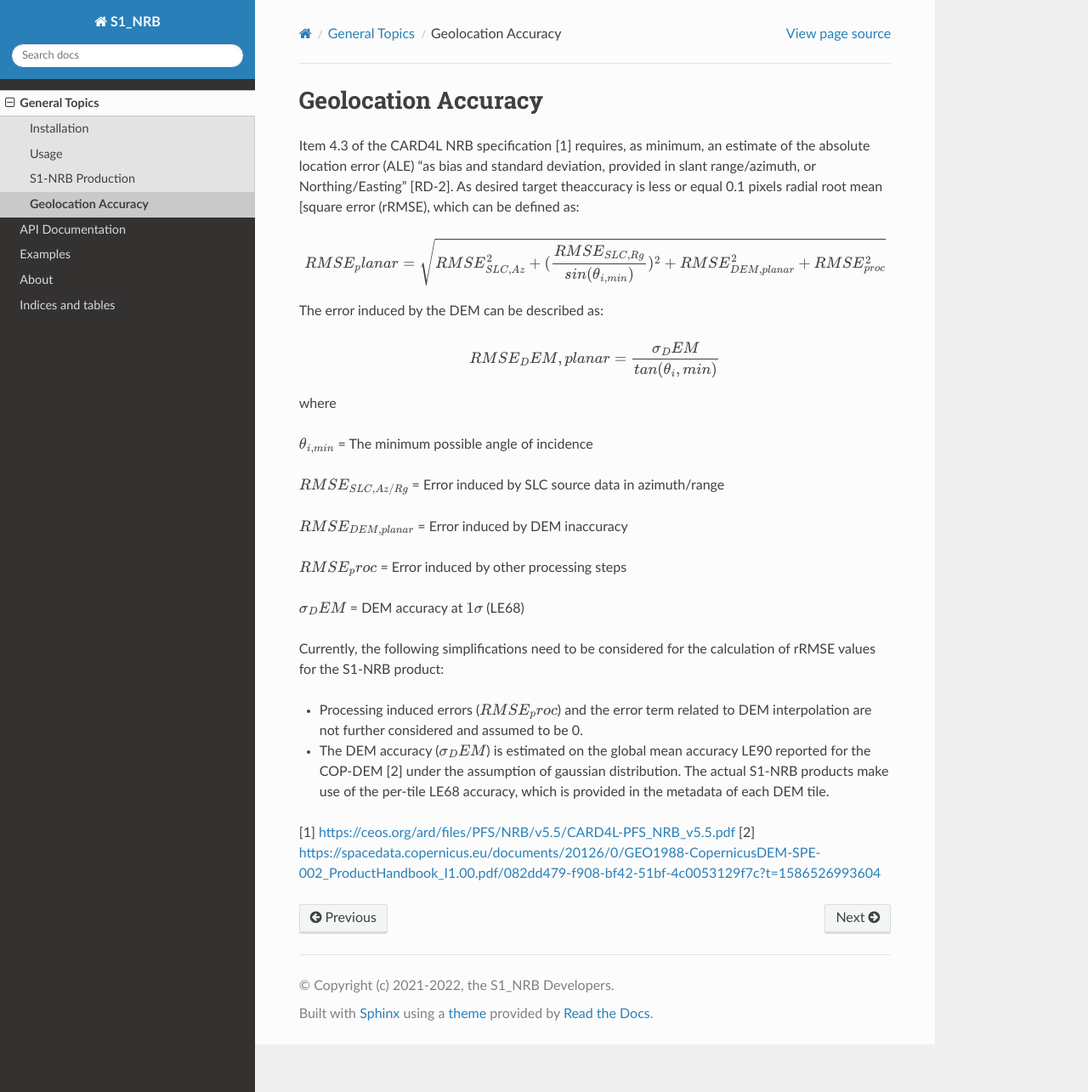
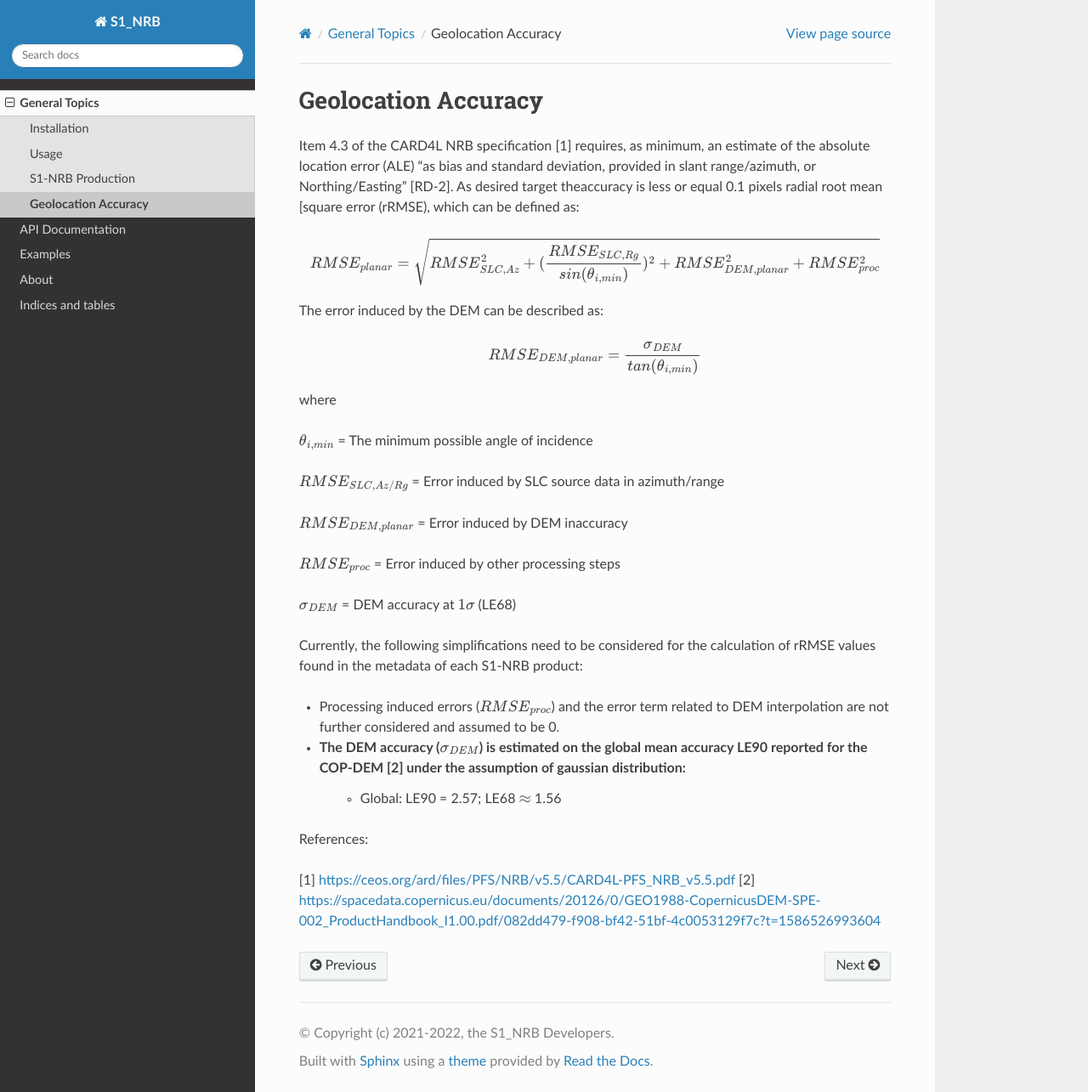
Before and after one commit to SAR-ARD/s1ard, a Sphinx documentation site: the page built from docs/general/geoaccuracy.rst, in a window 1280 px wide and 1285 px high. Shown: the whole window at 85% size. Built offline with Sphinx 7.4.7 and the Read the Docs theme 2.0.0, drawn with Linux system fonts in a browser that asks for light colours.

Commit message:
[docs] geoaccuracy.rst formatting

```diff
--- a/docs/general/geoaccuracy.rst
+++ b/docs/general/geoaccuracy.rst
@@ -6,12 +6,12 @@
 is less or equal 0.1 pixels radial root mean [square error (rRMSE), which can be defined as:
 
 .. math::
-   RMSE_planar = \sqrt{RMSE_{SLC,Az}^2 + (\frac{RMSE_{SLC,Rg}}{sin(\theta_{i,min})})^2 + RMSE_{DEM,planar}^2 + RMSE_{proc}^2}
+   RMSE_{planar} = \sqrt{RMSE_{SLC,Az}^2 + (\frac{RMSE_{SLC,Rg}}{sin(\theta_{i,min})})^2 + RMSE_{DEM,planar}^2 + RMSE_{proc}^2}
 
 The error induced by the DEM can be described as:
 
 .. math::
-   RMSE_DEM,planar = \frac{\sigma_DEM}{tan(\theta_i,min)}
+   RMSE_{DEM,planar} = \frac{\sigma_{DEM}}{tan(\theta_{i,min})}
 
 where
 
@@ -21,17 +21,20 @@
 
 :math:`RMSE_{DEM,planar}` = Error induced by DEM inaccuracy
 
-:math:`RMSE_proc` = Error induced by other processing steps
+:math:`RMSE_{proc}` = Error induced by other processing steps
 
-:math:`\sigma_DEM` = DEM accuracy at :math:`1\sigma` (LE68)
+:math:`\sigma_{DEM}` = DEM accuracy at :math:`1\sigma` (LE68)
 
 
-Currently, the following simplifications need to be considered for the calculation of rRMSE values for the S1-NRB
-product:
+Currently, the following simplifications need to be considered for the calculation of rRMSE values found in the metadata
+of each S1-NRB product:
 
-- Processing induced errors (:math:`RMSE_proc`) and the error term related to DEM interpolation are not further considered and assumed to be 0.
-- The DEM accuracy (:math:`\sigma_DEM`) is estimated on the global mean accuracy LE90 reported for the COP-DEM [2] under the assumption of gaussian distribution. The actual S1-NRB products make use of the per-tile LE68 accuracy, which is provided in the metadata of each DEM tile.
+- Processing induced errors (:math:`RMSE_{proc}`) and the error term related to DEM interpolation are not further considered and assumed to be 0.
+- The DEM accuracy (:math:`\sigma_{DEM}`) is estimated on the global mean accuracy LE90 reported for the COP-DEM [2] under the assumption of gaussian distribution:
+    - Global: LE90 = 2.57; LE68 :math:`\approx` 1.56
 
+
+References:
 
 [1] https://ceos.org/ard/files/PFS/NRB/v5.5/CARD4L-PFS_NRB_v5.5.pdf
 [2] https://spacedata.copernicus.eu/documents/20126/0/GEO1988-CopernicusDEM-SPE-002_ProductHandbook_I1.00.pdf/082dd479-f908-bf42-51bf-4c0053129f7c?t=1586526993604
```
